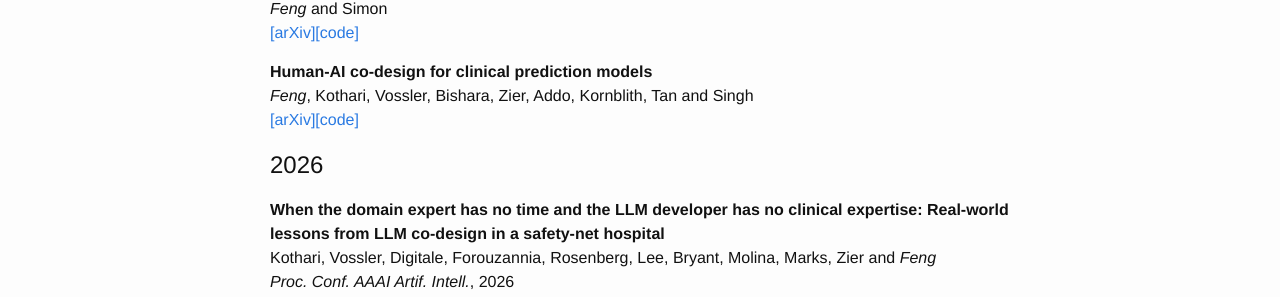
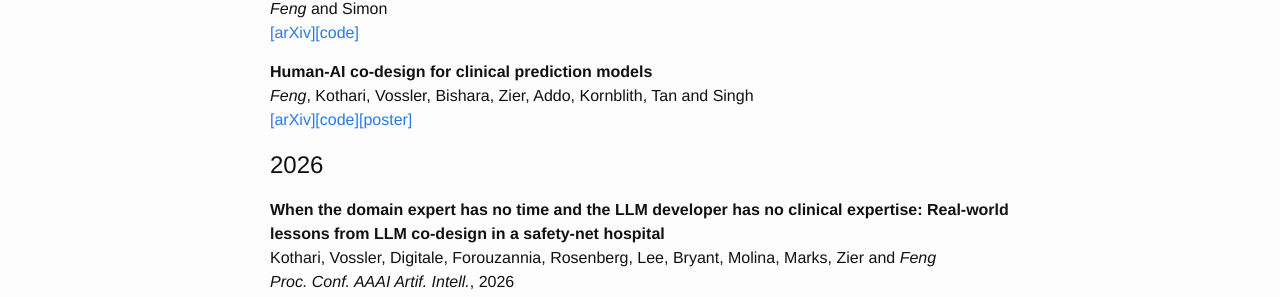
Before and after one commit to jjfeng/jjfeng.github.io, a Jekyll site: the page built from publications.md, in a window 1280 px wide and 900 px high. Shown: the part 194-491 px from the top of the window. Built offline with Jekyll 4.4.1, drawn with Linux system fonts in a browser that asks for light colours.

Commit message:
add poster

```diff
--- a/generate_publications.py
+++ b/generate_publications.py
@@ -34,6 +34,7 @@ POSTER_DICT = {
     "designing monitoring strategies for deployed machine learning algorithms: navigating performativity through a causal lens": "clear_poster.pdf",
     "``who experiences large model decay and why?'' a hierarchical framework for diagnosing heterogeneous performance drift": "2025_07_16_icml_SHIFT_poster.pdf",
     "bayesian concept bottleneck models with llm priors": "poster_bc_llm.pdf",
+    "human-ai co-design for clinical prediction models": "poster_hachi.pdf",
 }
 
 def print_entries(entry_list):
--- a/publications.md
+++ b/publications.md
@@ -11,7 +11,7 @@ title: Publications
 
 **Human-AI co-design for clinical prediction models**<br />
 *Feng*, Kothari, Vossler, Bishara, Zier, Addo, Kornblith, Tan and Singh<br />
-[\[arXiv\]](https://arxiv.org/abs/2601.09072)[\[code\]](https://github.com/jjfenglab/HACHI)
+[\[arXiv\]](https://arxiv.org/abs/2601.09072)[\[code\]](https://github.com/jjfenglab/HACHI)[\[poster\]](poster_hachi.pdf)
 
 ## 2026
 **When the domain expert has no time and the LLM developer has no clinical expertise: Real-world lessons from LLM co-design in a safety-net hospital**<br />
```
Also changed, not shown: 2 other files.
